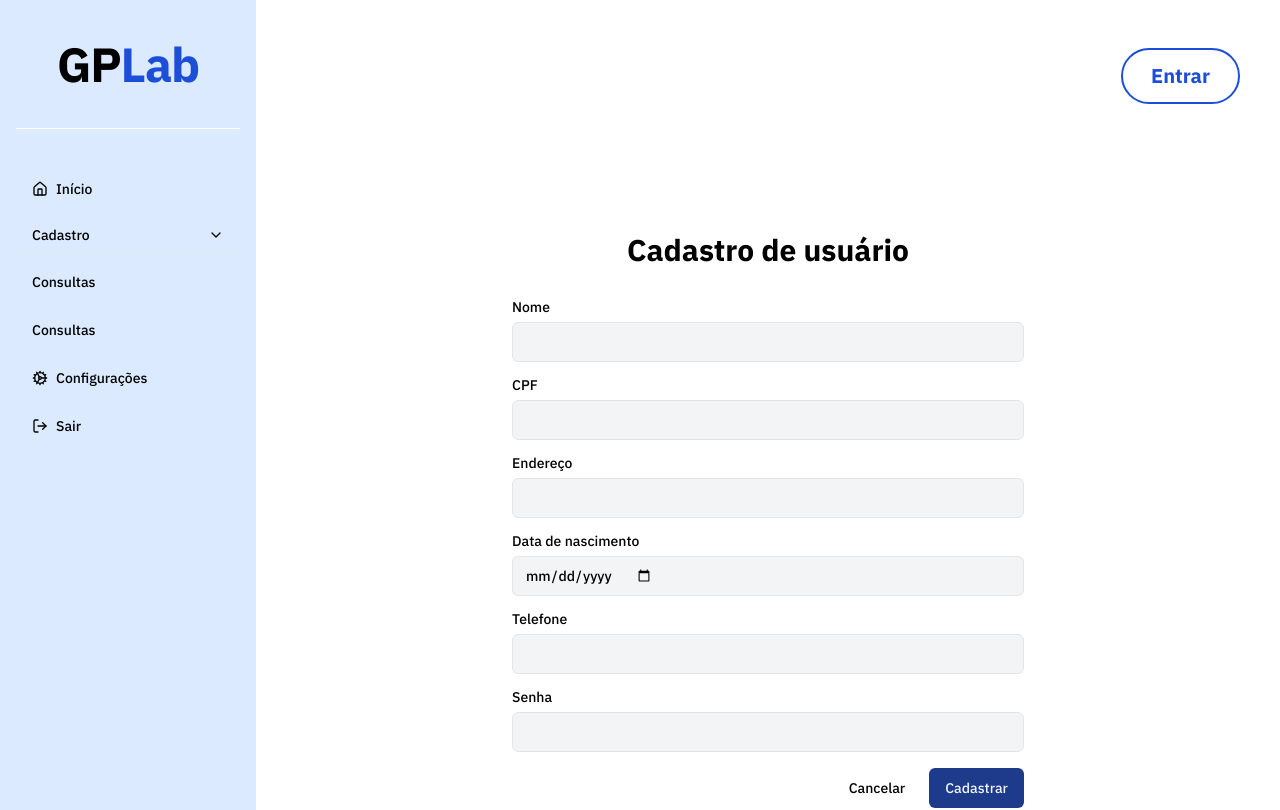
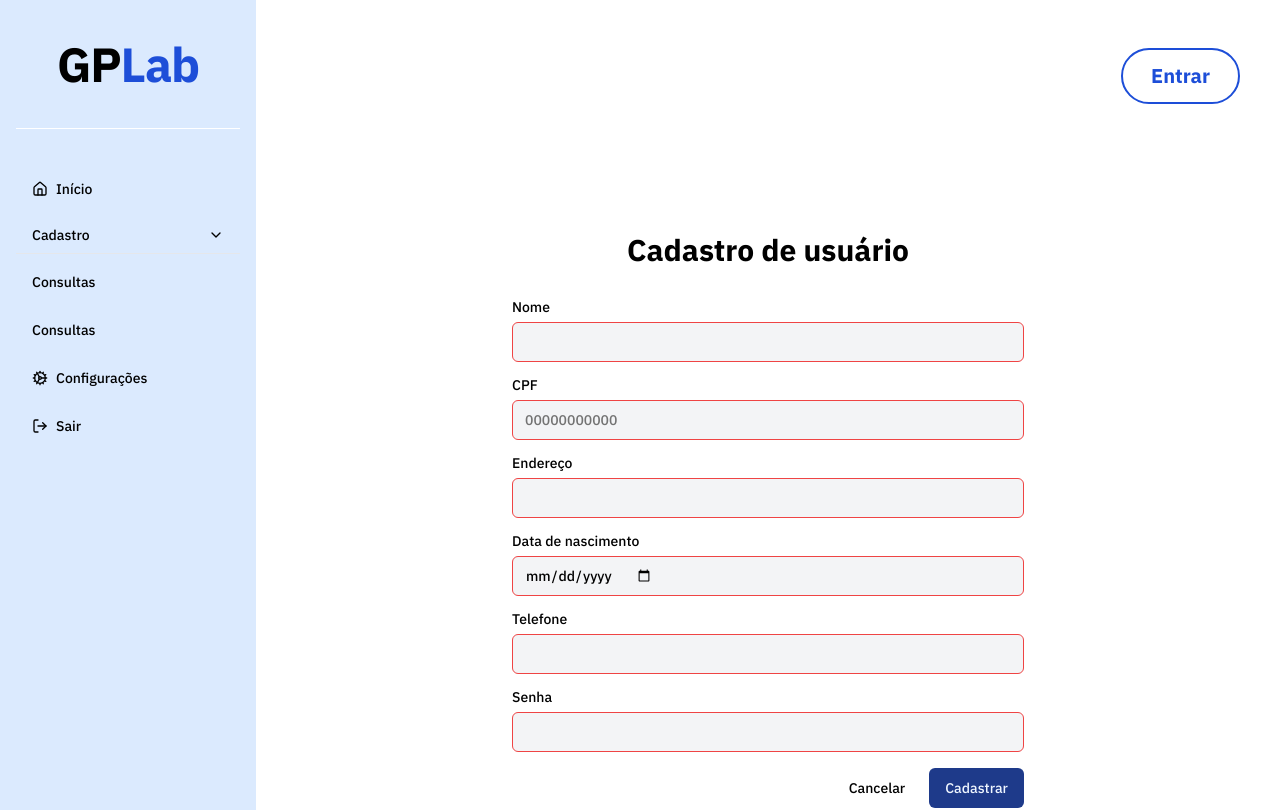
Before and after one commit to brunog2/gplab-front, a Next.js app: page /cadastro/usuario in a window 1280 px wide. Shown: the top 810 px of the page. Built offline with nearby package versions, Linux system fonts and the light colour scheme.

Commit message:
feat/cpf field validation

```diff
--- a/src/ui/components/ui/input.tsx
+++ b/src/ui/components/ui/input.tsx
@@ -1,6 +1,6 @@
-import * as React from "react"
+import * as React from 'react';
 
-import { cn } from "@/lib/utils"
+import { cn } from '@/lib/utils';
 
 export interface InputProps
     extends React.InputHTMLAttributes<HTMLInputElement> {}
@@ -11,15 +11,15 @@
             <input
                 type={type}
                 className={cn(
-          "flex h-10 w-full rounded-md border border-neutral-200 bg-white px-3 py-2 text-sm ring-offset-white file:border-0 file:bg-transparent file:text-sm file:font-medium placeholder:text-neutral-500 focus-visible:outline-none focus-visible:ring-2 focus-visible:ring-neutral-950 focus-visible:ring-offset-2 disabled:cursor-not-allowed disabled:opacity-50 dark:border-neutral-800 dark:bg-neutral-950 dark:ring-offset-neutral-950 dark:placeholder:text-neutral-400 dark:focus-visible:ring-neutral-300",
+                    'flex h-10 w-full rounded-md border border-neutral-200 bg-white px-3 py-2 text-sm ring-offset-white file:border-0 file:bg-transparent file:text-sm file:font-medium placeholder:text-neutral-500 focus-visible:outline-none focus-visible:ring-2 focus-visible:ring-neutral-950 focus-visible:ring-offset-2 disabled:cursor-not-allowed disabled:opacity-50 dark:border-neutral-800 dark:bg-neutral-950 dark:ring-offset-neutral-950 dark:placeholder:text-neutral-400 dark:focus-visible:ring-neutral-300 invalid:border-red-500',
                     className
                 )}
                 ref={ref}
                 {...props}
             />
-    )
+        );
     }
-)
-Input.displayName = "Input"
+);
+Input.displayName = 'Input';
 
-export { Input }
+export { Input };
--- a/src/ui/forms/UserForm.tsx
+++ b/src/ui/forms/UserForm.tsx
@@ -38,7 +38,10 @@
             <Label>
                 CPF
                 <Input
+                    className="invalid:border-red-500"
                     type="text"
+                    pattern="\d{11}"
+                    placeholder="00000000000"
                     name="cpf"
                     required
                     minLength={11}
```
Lines whose indentation alone changed are shown as unchanged.
